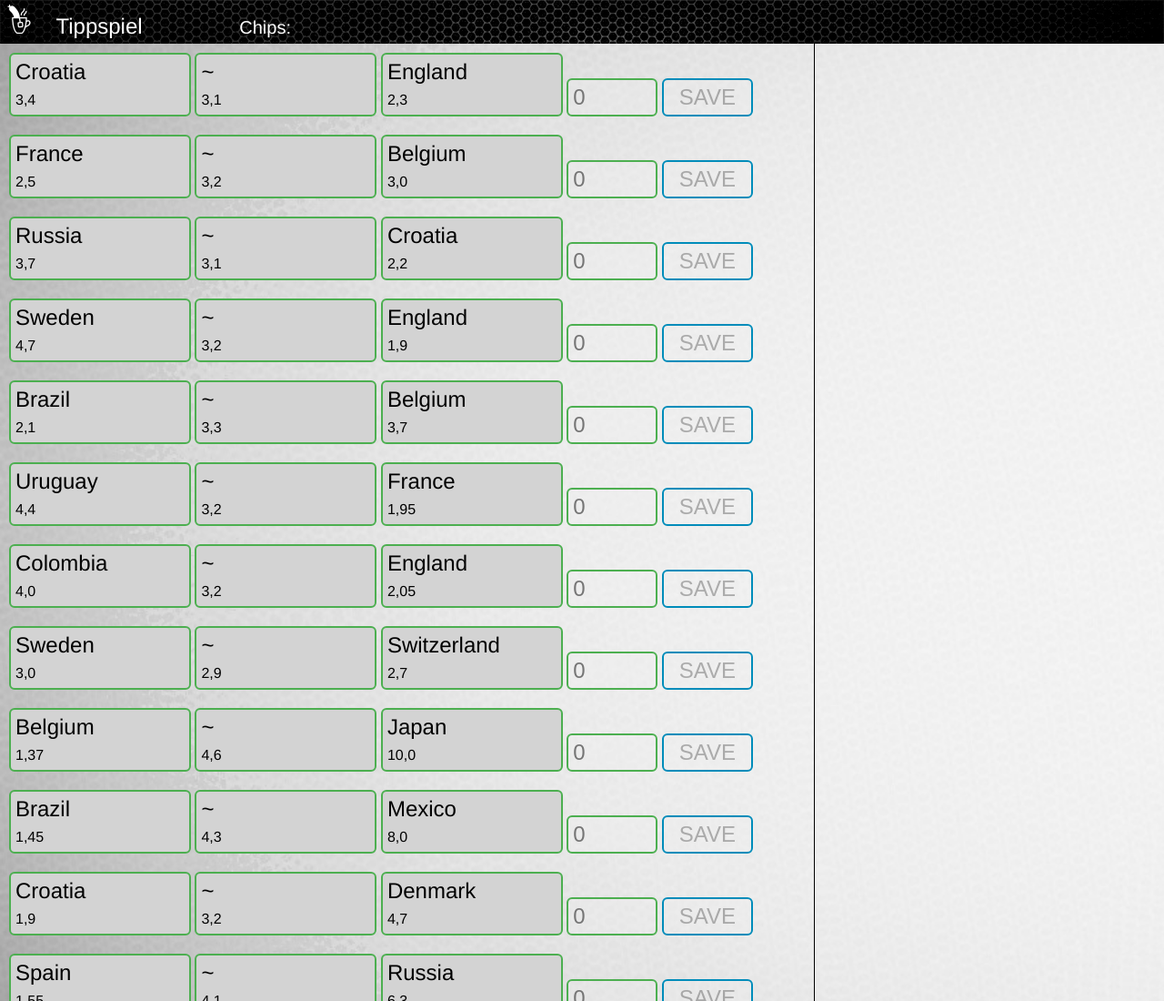
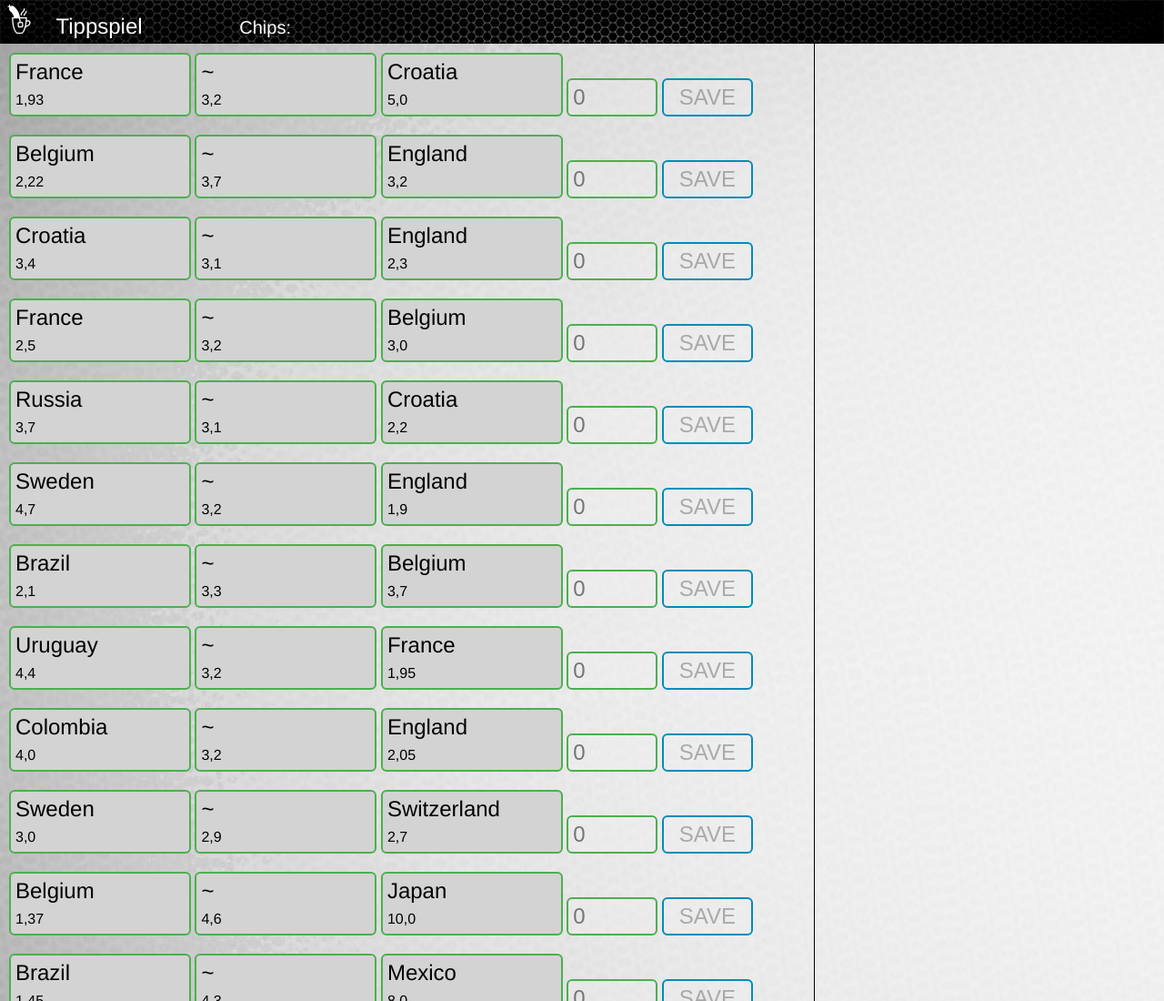
Before and after one commit to JustinSchulte/yt_guess_clicks, a website: page public/routes/tipp.html in a window 1280 px wide. Shown: the top 1100 px of the page at 91% size. Drawn offline with Linux system fonts and the light colour scheme.

Commit message:
final games

```diff
--- a/public/routes/tipp.html
+++ b/public/routes/tipp.html
@@ -91,6 +91,41 @@
 			<div class="flex-container">
 				<div class="backgroundMain">
 					<div id="votes">
+						<div class="tipp-form">
+							<form id="France_Croatia">
+								<div class="btn-group">
+								  <input type="radio" id="radio1_14" name="radios" value="0" disabled>
+								  <label for="radio1_14">France<br><font size="6">1,93</font></label>
+
+								  <input type="radio" id="radio2_14" name="radios" value="1" disabled>
+								  <label for="radio2_14">~<br><font size="6">3,2</font></label>
+
+								  <input type="radio" id="radio3_14" name="radios" value="2" disabled>
+								  <label for="radio3_14">Croatia<br><font size="6">5,0</font></label>
+
+								  <input type="number" name="pointInput" placeholder="0" disabled>
+								  <input type="submit" value="SAVE" disabled>
+								</div>
+							</form>
+						</div>
+						<div class="tipp-form">
+							<form id="Belgium_England">
+								<div class="btn-group">
+								  <input type="radio" id="radio1_13" name="radios" value="0" disabled>
+								  <label for="radio1_13">Belgium<br><font size="6">2,22</font></label>
+
+								  <input type="radio" id="radio2_13" name="radios" value="1" disabled>
+								  <label for="radio2_13">~<br><font size="6">3,7</font></label>
+
+								  <input type="radio" id="radio3_13" name="radios" value="2" disabled>
+								  <label for="radio3_13">England<br><font size="6">3,2</font></label>
+
+								  <input type="number" name="pointInput" placeholder="0" disabled>
+								  <input type="submit" value="SAVE" disabled>
+								</div>
+							</form>
+						</div>
+
 						<div class="tipp-form">
 							<form id="Croatia_England">
 								<div class="btn-group">
```
Also changed, not shown: index.js (+5 -3 lines).
